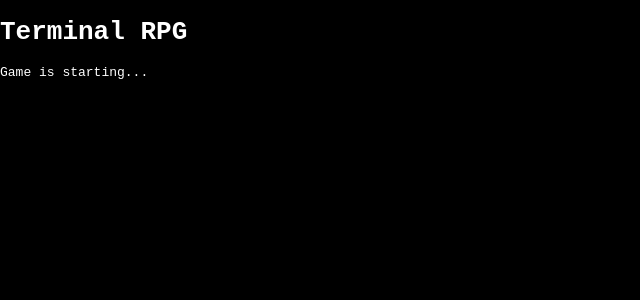
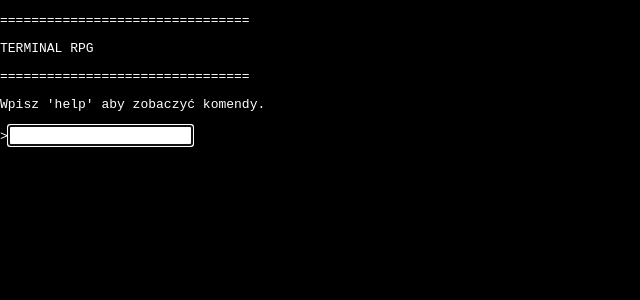
Before and after one commit to Sebastian-bip/DungeonGame, a Next.js app: page / in a window 1280 px wide. Shown: the top 300 px of the page, without its empty margins (0-640 px from the left). Built offline with nearby package versions, Linux system fonts and the light colour scheme.

Commit message:
Dodanie podstaw typów pokoi, dodanie terminalu prostego

```diff
--- /dev/null
+++ b/src/app/components/Terminal.tsx
@@ -0,0 +1,201 @@
+"use client";
+
+import { useState } from "react";
+
+
+export default function Terminal() {
+
+    const [input, setInput] = useState("");
+
+    const [history, setHistory] = useState<string[]>([
+        "================================",
+        "          TERMINAL RPG",
+        "================================",
+        "",
+        "Wpisz 'help' aby zobaczyć komendy.",
+        ""
+    ]);
+
+
+    function executeCommand(command: string) {
+
+        const cmd = command
+            .trim()
+            .toLowerCase();
+
+
+        switch (cmd) {
+
+            case "help":
+
+                return [
+                    "Dostępne komendy:",
+                    "",
+                    "help      - pokazuje listę komend",
+                    "clear     - czyści terminal",
+                    "about     - informacje o grze",
+                    "test      - test działania"
+                ];
+
+
+            case "about":
+
+                return [
+                    "Terminal RPG",
+                    "Tekstowa gra RPG tworzona w Next.js + TypeScript."
+                ];
+
+
+            case "test":
+
+                return [
+                    "System działa poprawnie."
+                ];
+
+
+            case "clear":
+
+                setHistory([]);
+
+                return [];
+
+
+            case "":
+
+                return [];
+
+
+            default:
+
+                return [
+                    `Nieznana komenda: ${cmd}`,
+                    "Wpisz 'help' aby zobaczyć dostępne komendy."
+                ];
+        }
+    }
+
+
+
+    function handleSubmit(
+        e: React.FormEvent
+    ) {
+
+        e.preventDefault();
+
+
+        const result =
+            executeCommand(input);
+
+
+        setHistory(prev => [
+            ...prev,
+            `> ${input}`,
+            ...result
+        ]);
+
+
+        setInput("");
+
+    }
+
+
+
+    return (
+
+        <main
+            className="
+                min-h-screen
+                bg-black
+                text-green-400
+                font-mono
+                p-6
+            "
+        >
+
+            <div
+                className="
+                    max-w-4xl
+                    mx-auto
+                    border
+                    border-green-700
+                    rounded-lg
+                    p-5
+                    min-h-[500px]
+                    shadow-lg
+                    shadow-green-900/20
+                "
+            >
+
+                <div
+                    className="
+                        space-y-1
+                        whitespace-pre-wrap
+                    "
+                >
+
+                    {
+                        history.map(
+                            (line, index) => (
+
+                                <p
+                                    key={index}
+                                >
+                                    {line}
+                                </p>
+
+                            )
+                        )
+                    }
+
+                </div>
+
+
+                <form
+                    onSubmit={handleSubmit}
+                    className="
+                        flex
+                        mt-4
+                    "
+                >
+
+                    <span
+                        className="
+                            mr-2
+                            text-green-500
+                        "
+                    >
+                        {">"}
+                    </span>
+
+
+                    <input
+
+                        autoFocus
+
+                        value={input}
+
+                        onChange={
+                            e =>
+                            setInput(
+                                e.target.value
+                            )
+                        }
+
+                        className="
+                            flex-1
+                            bg-transparent
+                            outline-none
+                            text-green-400
+                            caret-green-400
+                        "
+
+                    />
+
+                </form>
+
+            </div>
+
+        </main>
+
+    );
+}
--- a/src/app/components/types.ts
+++ b/src/app/components/types.ts
@@ -54,3 +54,8 @@ type LevelSystem = { // Poprawa wielkości liter (levelSystem -> LevelSystem)
     exp: number
     nextLevelExp: number
 }
+
+type Room = {
+    type: "Normal" | "Special"
+
+}
--- a/src/app/page.tsx
+++ b/src/app/page.tsx
@@ -1,11 +1,16 @@
+import Terminal from "@/app/components/Terminal"
+
+
 export default function Home() {
-  return (
-    <main>
-      <h1>Terminal RPG</h1>
 
-      <p>
-        Game is starting...
-      </p>
-    </main>
-  );
+    return (
+
+        <main>
+
+            <Terminal />
+
+        </main>
+
+    );
+
 }
```
